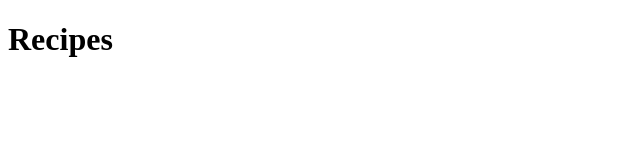
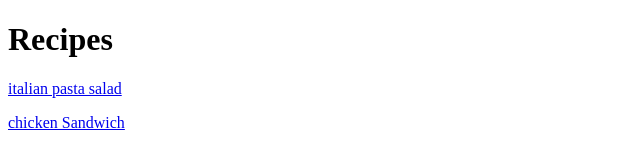
Before and after one commit to AhmadR6/odin-recipes, a plain HTML site: page index.html in a window 1280 px wide. Shown: the whole page, without its empty margins (0-640 px from the left). Drawn offline with Linux system fonts and the light colour scheme.

Commit message:
Add reference to chicken-sandwich.html

```diff
--- a/index.html
+++ b/index.html
@@ -8,6 +8,8 @@
 </head>
 <body>
     <H1>Recipes</H1>
+    <p><a href="./recipies/italian-pasta-salad.html">italian pasta salad </a></p>
+    <p><a href="./recipies/chicken-sandwich.html">chicken Sandwich</a></p>
 
 </body>
 </html>
```
